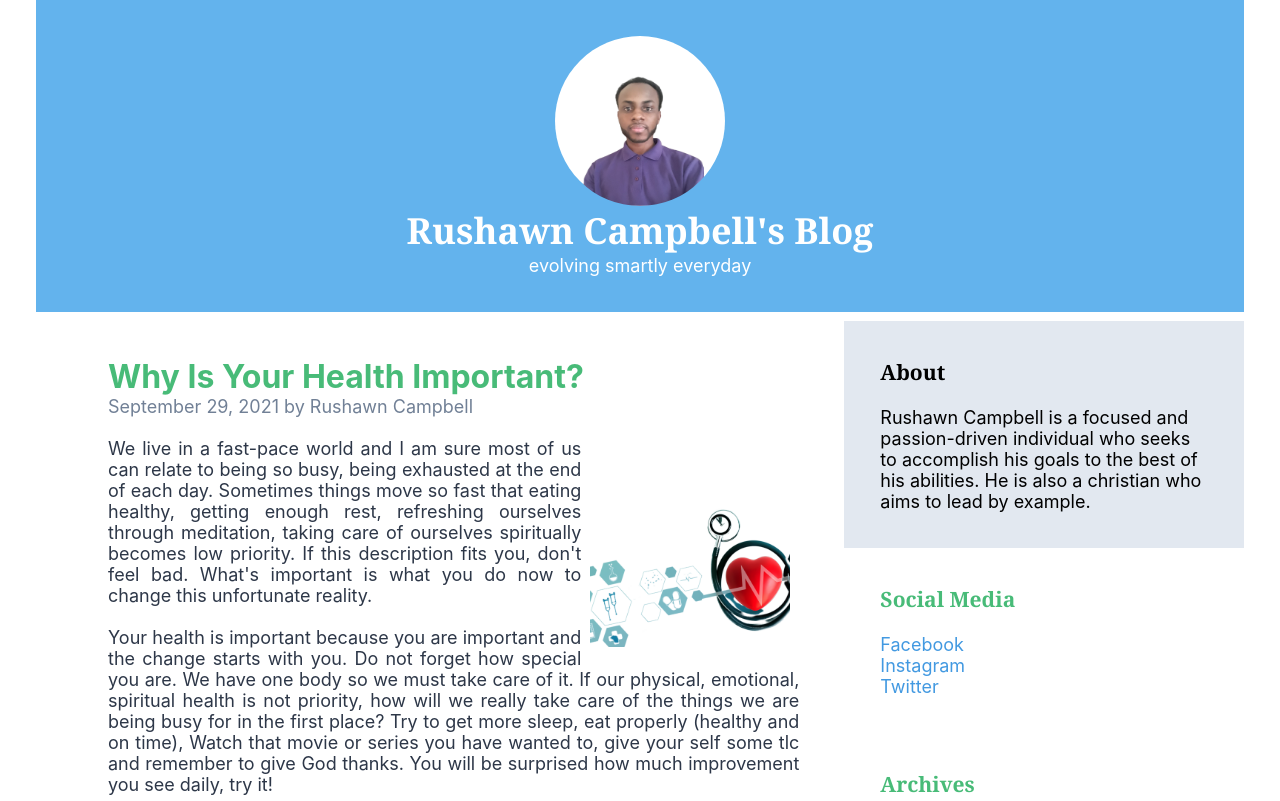
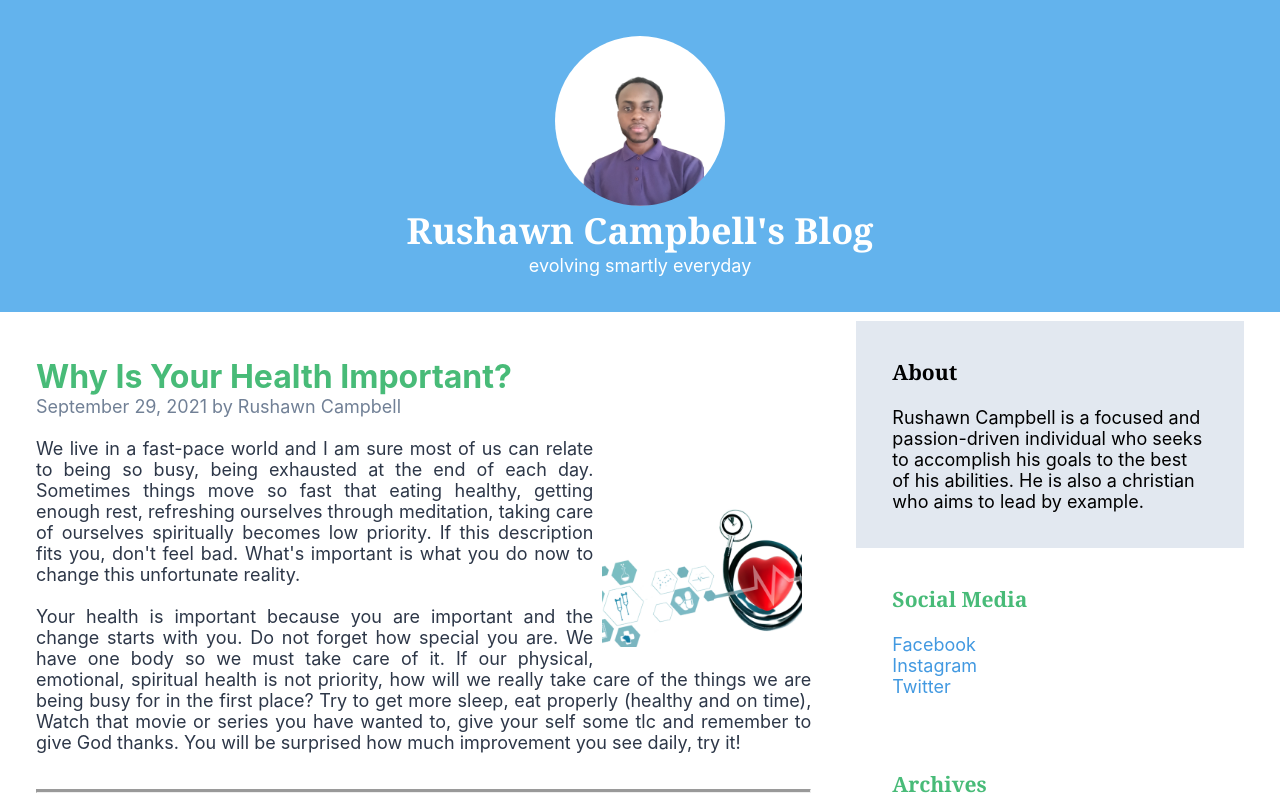
Before and after one commit to RushawnCampbell/info2180-lab2, a plain HTML site: page index.html in a window 1280 px wide. Shown: the top 801 px of the page. Drawn offline with Linux system fonts and the light colour scheme.

Commit message:
Adjusted style

```diff
--- a/styles.css
+++ b/styles.css
@@ -20,7 +20,7 @@ div.container{
     grid-template-columns: 2fr 1fr;
     grid-template-rows: repeat(3, 1fr);
     grid-gap: .5em;
-    padding: 0em 2em 0em 2em;
+    padding: 0em 0em 0em 0em;
     height:50vw;
 
 }
@@ -45,7 +45,7 @@ div header h1{
 
 div main{
     --post-heading-color: #48BB78;
-    padding: 0 2em 2em 4em;
+    padding: 0em 2em 2em 2em;
 }
 
 div main article {
@@ -65,6 +65,7 @@ div main article span.dateauth{
 div aside{
     display: flex;
     flex-flow: column wrap;
+    padding-right: 2em;
 }
 
 div aside li {
```
